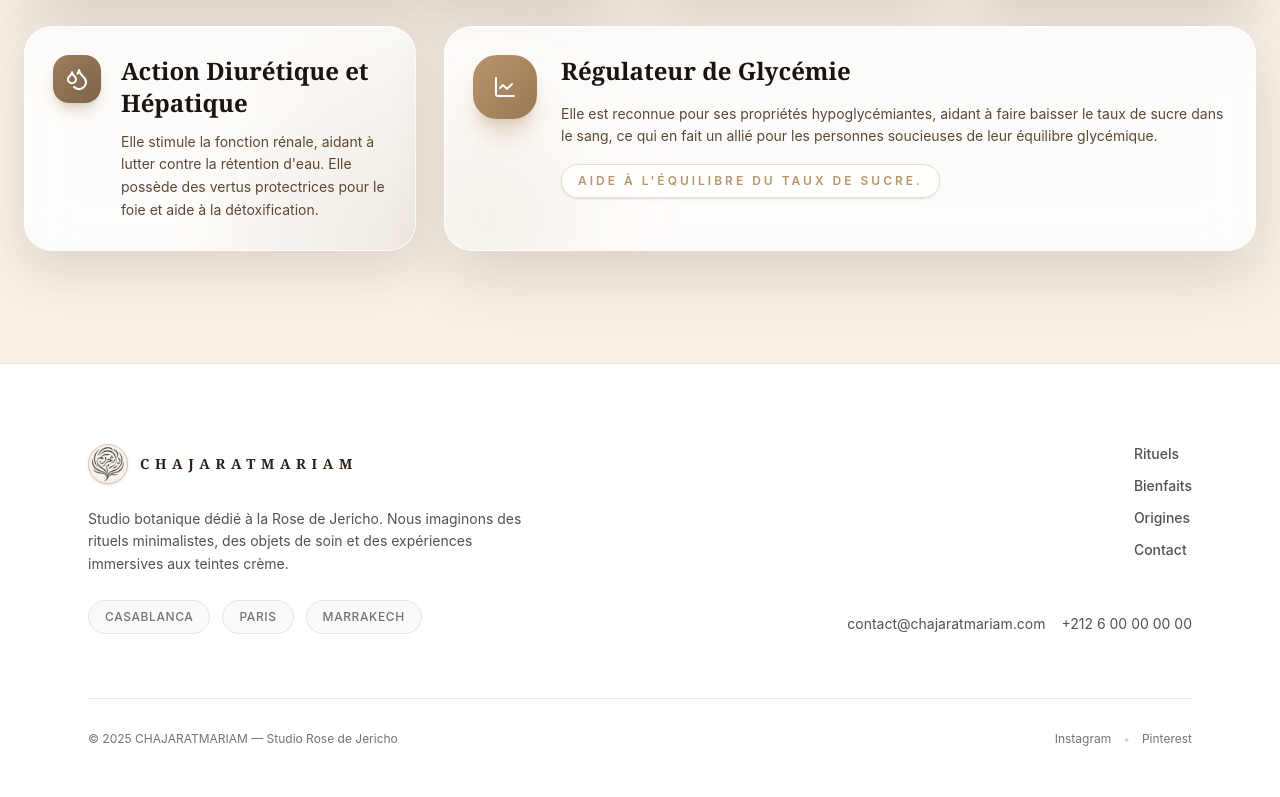
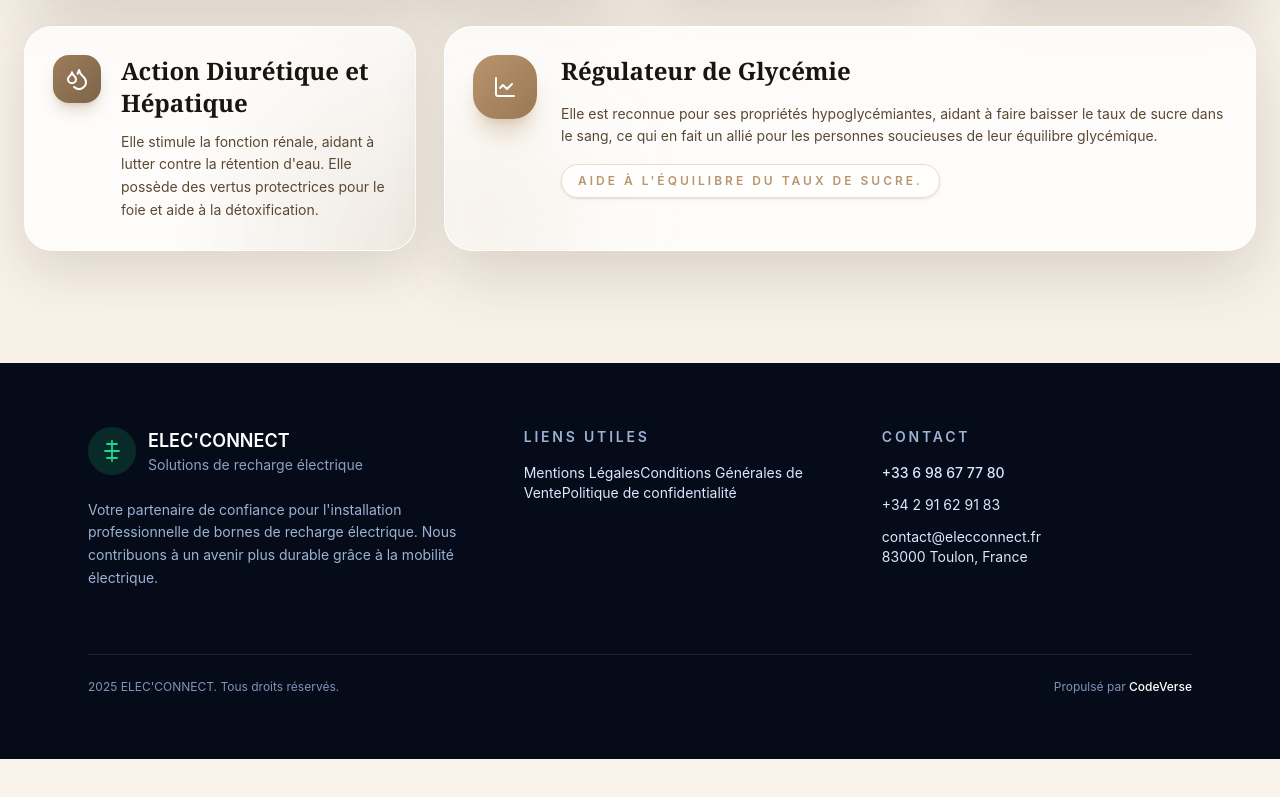
Before and after one commit to Yasser-Bouyanfif/template, a Next.js app: page / in a window 1280 px wide. Shown: the part 2370-3167 px from the top of the page. After the commit the page ends 3129 px from the top, so only its background shows below. Built offline with nearby package versions, Linux system fonts and the light colour scheme; no server answers.

Commit message:
Create footer matching ELEC'CONNECT design

```diff
--- a/components/footer.tsx
+++ b/components/footer.tsx
@@ -1,76 +1,95 @@
-import { Logo } from "@/components/logo";
 import Link from "next/link";
 
-const links = [
+const usefulLinks = [
   {
-    title: "Rituels",
-    href: "#rituels",
+    label: "Mentions Légales",
+    href: "/legal-notice",
   },
   {
-    title: "Bienfaits",
-    href: "#bienfaits",
+    label: "Conditions Générales de Vente",
+    href: "/terms",
   },
   {
-    title: "Origines",
-    href: "#origines",
-  },
-  {
-    title: "Contact",
-    href: "#contact",
+    label: "Politique de confidentialité",
+    href: "/privacy-policy",
   },
 ];
 
 export default function FooterSection() {
   return (
-    <footer className="bg-white border-t border-[#e5e5e5] py-20 text-[#1a1a1a] dark:bg-[#0a0a0a] dark:border-[#262626] dark:text-[#f5f5f5]">
-      <div className="mx-auto max-w-6xl px-6">
-        <div className="grid gap-10 lg:grid-cols-[1.2fr_0.8fr]">
+    <footer className="bg-[#050b18] text-white">
+      <div className="mx-auto max-w-6xl px-6 py-16">
+        <div className="grid gap-12 lg:grid-cols-[1.25fr_1fr_1fr]">
           <div className="space-y-6">
-            <Link href="/" aria-label="Retour à l&apos;accueil" className="block w-fit">
-              <Logo />
+            <Link href="/" className="flex items-center gap-3 text-white">
+              <span className="flex h-12 w-12 items-center justify-center rounded-full bg-[#1cd98a]/15 text-[#1cd98a]">
+                <svg
+                  aria-hidden="true"
+                  focusable="false"
+                  className="h-6 w-6"
+                  viewBox="0 0 24 24"
+                  fill="none"
+                  stroke="currentColor"
+                  strokeWidth="1.8"
+                  strokeLinecap="round"
+                  strokeLinejoin="round"
+                >
+                  <path d="M12 2v20" />
+                  <path d="M5 12h14" />
+                  <path d="M7 5h10" />
+                  <path d="M7 19h10" />
+                </svg>
+              </span>
+              <div>
+                <p className="text-lg font-semibold">ELEC&apos;CONNECT</p>
+                <p className="text-sm text-[#8ca0c3]">Solutions de recharge électrique</p>
+              </div>
             </Link>
-            <p className="max-w-md text-sm leading-relaxed text-[#525252] dark:text-[#a3a3a3]">
-              Studio botanique dédié à la Rose de Jericho. Nous imaginons des rituels minimalistes, des objets de soin et des expériences immersives aux teintes crème.
+            <p className="max-w-md text-sm leading-relaxed text-[#9db2d4]">
+              Votre partenaire de confiance pour l&apos;installation professionnelle de bornes de recharge électrique.
+              Nous contribuons à un avenir plus durable grâce à la mobilité électrique.
             </p>
-            <div className="flex flex-wrap gap-3 text-xs font-medium uppercase tracking-wider text-[#737373] dark:text-[#a3a3a3]">
-              <span className="rounded-full border border-[#e5e5e5] bg-[#fafafa] px-4 py-2 dark:border-[#262626] dark:bg-[#171717]">Casablanca</span>
-              <span className="rounded-full border border-[#e5e5e5] bg-[#fafafa] px-4 py-2 dark:border-[#262626] dark:bg-[#171717]">Paris</span>
-              <span className="rounded-full border border-[#e5e5e5] bg-[#fafafa] px-4 py-2 dark:border-[#262626] dark:bg-[#171717]">Marrakech</span>
-            </div>
           </div>
-          <div className="flex flex-col justify-between gap-10 lg:items-end">
-            <nav className="grid gap-3 text-sm">
-              {links.map((link, index) => (
+
+          <div className="space-y-4">
+            <h3 className="text-sm font-semibold uppercase tracking-[0.2em] text-[#9db2d4]">
+              Liens utiles
+            </h3>
+            <nav className="space-y-3 text-sm text-[#dce6ff]">
+              {usefulLinks.map((link) => (
                 <Link
-                  key={index}
+                  key={link.href}
                   href={link.href}
-                  className="text-[#525252] transition-colors hover:text-[#1a1a1a] font-medium dark:text-[#a3a3a3] dark:hover:text-white"
+                  className="transition-colors hover:text-white"
                 >
-                  <span>{link.title}</span>
+                  {link.label}
                 </Link>
               ))}
             </nav>
-            <div className="flex flex-wrap gap-4 text-sm text-[#525252] dark:text-[#a3a3a3]">
-              <Link href="mailto:contact@chajaratmariam.com" className="hover:text-[#1a1a1a] dark:hover:text-white transition-colors">
-                contact@chajaratmariam.com
+          </div>
+
+          <div className="space-y-4">
+            <h3 className="text-sm font-semibold uppercase tracking-[0.2em] text-[#9db2d4]">Contact</h3>
+            <div className="space-y-3 text-sm text-[#dce6ff]">
+              <p className="font-medium">+33 6 98 67 77 80</p>
+              <p>+34 2 91 62 91 83</p>
+              <Link href="mailto:contact@elecconnect.fr" className="transition-colors hover:text-white">
+                contact@elecconnect.fr
               </Link>
-              <Link href="tel:+212600000000" className="hover:text-[#1a1a1a] dark:hover:text-white transition-colors">
-                +212 6 00 00 00 00
-              </Link>
+              <p>83000 Toulon, France</p>
             </div>
           </div>
         </div>
-        <div className="mt-16 flex flex-wrap items-center justify-between gap-4 border-t border-[#e5e5e5] pt-8 text-xs text-[#737373] dark:border-[#262626] dark:text-[#a3a3a3]">
-          <span>© {new Date().getFullYear()} CHAJARATMARIAM — Studio Rose de Jericho</span>
-          <div className="flex gap-3">
-            <Link href="#" className="hover:text-[#1a1a1a] dark:hover:text-white transition-colors">
-              Instagram
+
+        <div className="mt-16 flex flex-col gap-4 border-t border-white/10 pt-6 text-xs text-[#8094b8] sm:flex-row sm:items-center sm:justify-between">
+          <p>2025 ELEC&apos;CONNECT. Tous droits réservés.</p>
+          <p>
+            Propulsé par
+            {" "}
+            <Link href="https://yasserr.dev" target="_blank" rel="noopener noreferrer" className="font-medium text-white underline-offset-4 hover:underline">
+              CodeVerse
             </Link>
-            <span className="text-[#d4d4d4] dark:text-[#525252]">•</span>
-            <Link href="#" className="hover:text-[#1a1a1a] dark:hover:text-white transition-colors">
-              Pinterest
-            </Link>
-          </div>
+          </p>
         </div>
       </div>
     </footer>
```
